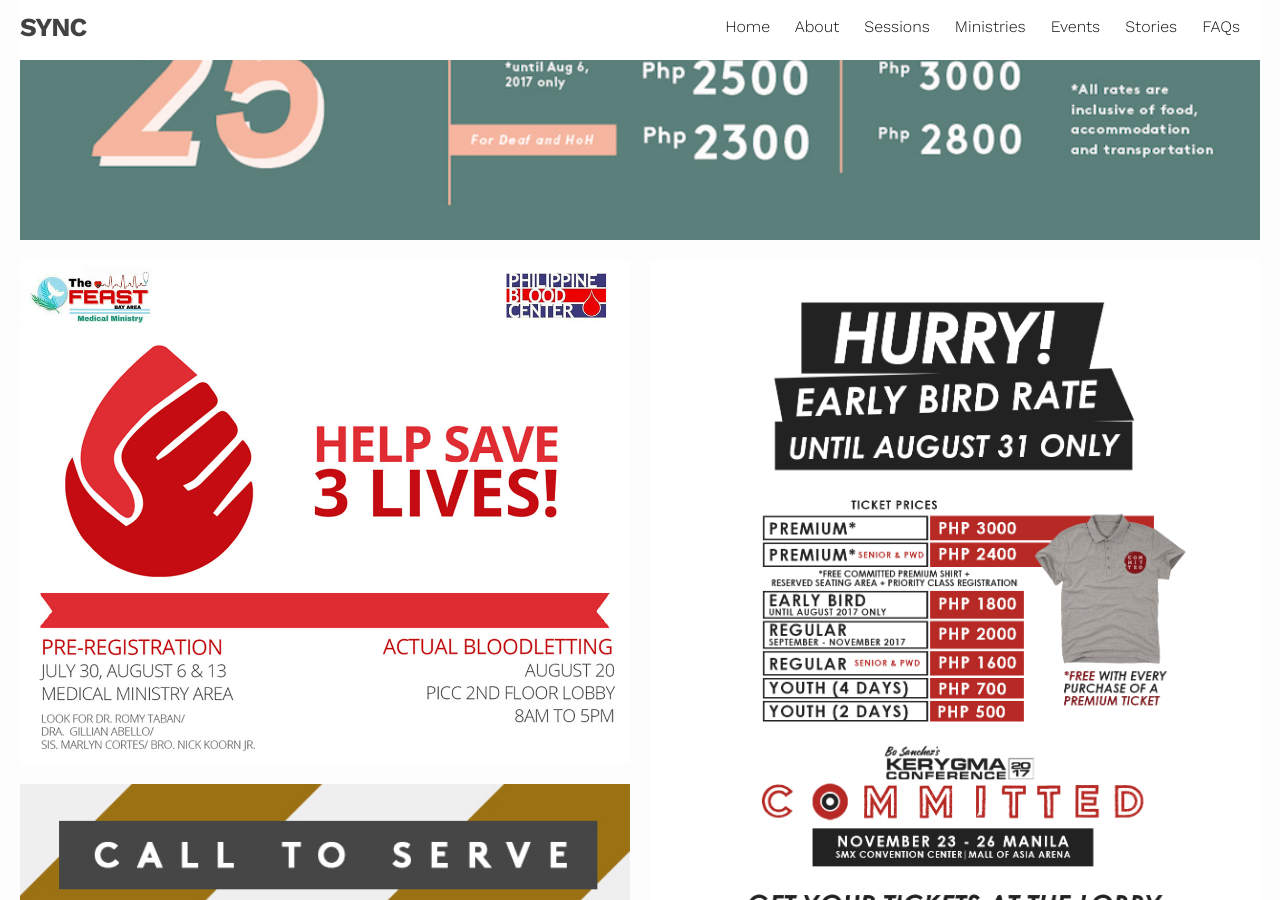
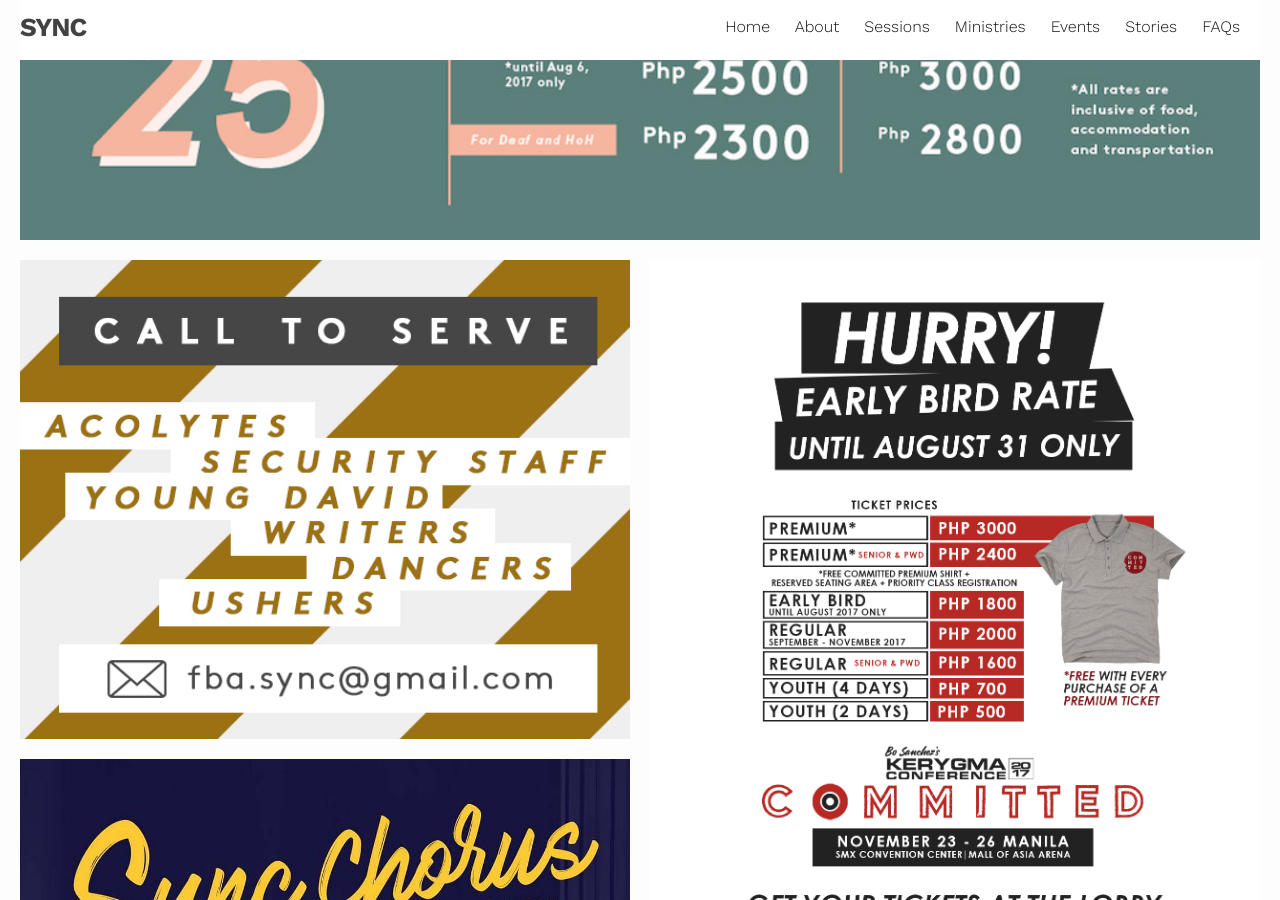
Before and after one commit to carlflor/fbasync, a Jekyll site: the page built from pages/4_events.html, in a window 1280 px wide and 900 px high, scrolled down 438 px. Built offline with Jekyll 4.4.1, drawn with Linux system fonts in a browser that asks for light colours; nearby versions of some CDN libraries.

```diff
--- a/_includes/header.html
+++ b/_includes/header.html
@@ -21,7 +21,7 @@
             <a class="page-link no-line" href="{{ "/" | relative_url }}">Home</a>
           {% for path in page_paths %}
             {% assign my_page = site.pages | where: "path", path | first %}
-            {% if my_page.title %}
+            {% if my_page.title and my_page.hide != true %}
             <a class="page-link no-line" href="{{ my_page.url | relative_url }}">{{ my_page.title | escape }}</a>
             {% endif %}
           {% endfor %}
--- a/pages/4_events.html
+++ b/pages/4_events.html
@@ -5,7 +5,7 @@ permalink: /events/
 ---
 <div class="events-main">
   {% assign banner = "llr" %}
-  {% assign col1 = "blood,serve,chorus,kids" | split: "," %}
+  {% assign col1 = "serve,chorus,kids" | split: "," %}
   {% assign col2 = "kcon,kpartner,deaf" | split: "," %}
   {% if banner != "none" %}
     <div class="event">
```
Also changed, not shown: pages/7_gallery.html (added, +9 -0 lines).
